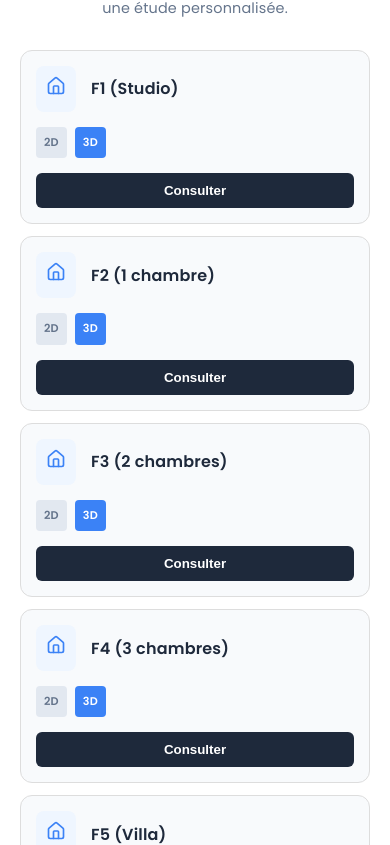
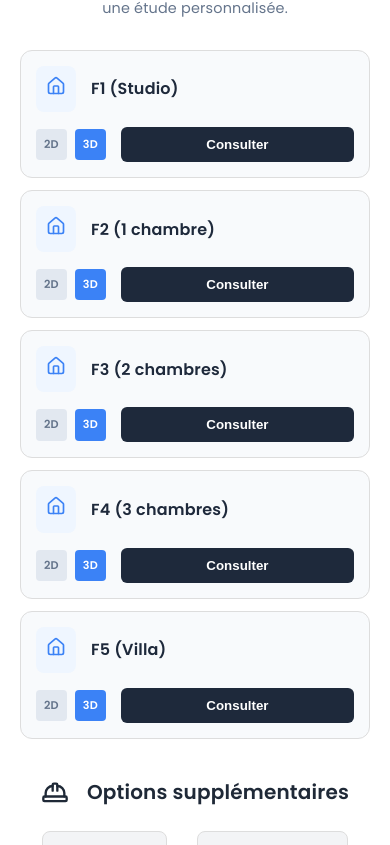
Before and after one commit to MosefSanogo/kumar, a React (Vite) app: page / in a window 390 px wide. Shown: the part 3259-4104 px from the top of the page. Built offline with nearby package versions, Linux system fonts and the light colour scheme.

Commit message:
Second commit

```diff
--- a/src/styles/PricingCard.css
+++ b/src/styles/PricingCard.css
@@ -85,8 +85,8 @@
 }
 
 .quote-btn {
-  background: #1e293b;
-  color: white;
+   background: #1e293b;
+  color: #fff;
   border: none;
   padding: 10px 20px;
   border-radius: 6px;
@@ -137,8 +137,7 @@
 
 @media (max-width: 480px) {
   .plan-details {
-    flex-direction: column; /* Sur très petits écrans, on empile même le bouton */
-    align-items: flex-start;
+
     gap: 15px;
   }
 
```
